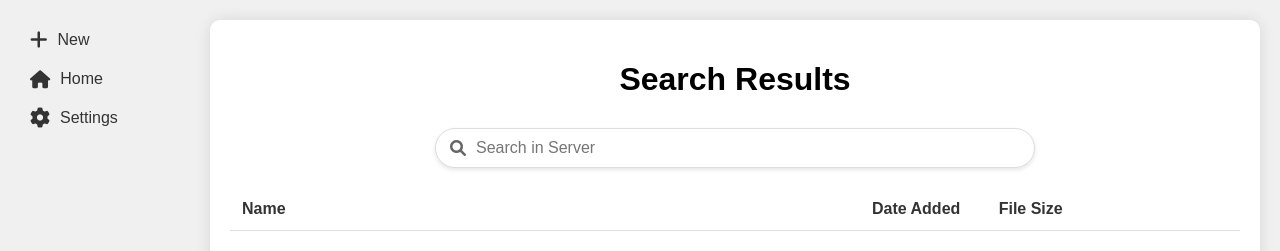
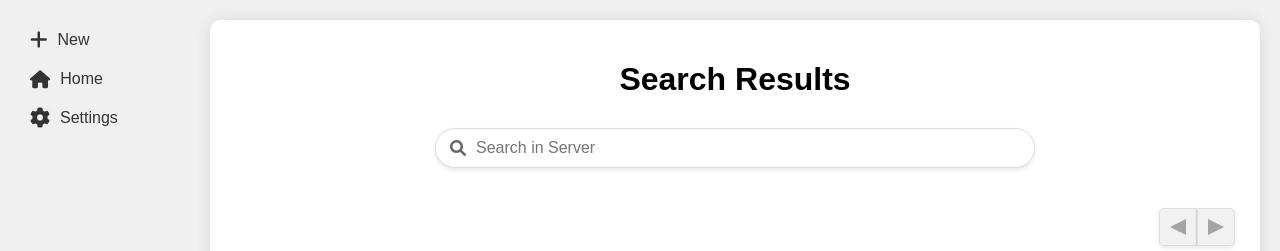
Before and after one commit to joelewaldo/file-server, a Flask app: page /search-results in a window 1280 px wide. Shown: the top 251 px of the page. Run offline with Flask 3, Linux system fonts and the light colour scheme; the visitor is signed in with stand-in values (Sample User, id 1); lists and menus that the app fills with data are empty.

Commit message:
Added pagination

```diff
--- a/app/core/search.py
+++ b/app/core/search.py
@@ -20,7 +20,7 @@ def search():
     folder_id = request.args.get('folder_id', None, type=int)
     search_type = request.args.get('type', 'all', type=str)
     page = request.args.get('page', 1, type=int)
-    per_page = request.args.get('per_page', 10, type=int)  # Number of items per page
+    per_page = request.args.get('per_page', 25, type=int)  # Number of items per page
 
     if not query:
         return jsonify({'error': 'Query parameter is required'}), 400
@@ -95,6 +95,7 @@ def search():
         'has_prev': paginated_results.has_prev,
         'next_page': paginated_results.next_num if paginated_results.has_next else None,
         'prev_page': paginated_results.prev_num if paginated_results.has_prev else None,
+        'current_page': page,
         'total_items': paginated_results.total
     })
 
@@ -103,7 +104,7 @@ def list_search(current_user):
     folder_id = request.args.get('folder_id', None, type=int)
     search_type = request.args.get('type', 'all', type=str)
     page = request.args.get('page', 1, type=int)
-    per_page = request.args.get('per_page', 10, type=int)  # Number of items per page
+    per_page = request.args.get('per_page', 25, type=int)  # Number of items per page
 
     if not query:
         return {
@@ -202,6 +203,7 @@ def list_search(current_user):
         'has_prev': paginated_results.has_prev,
         'next_page': paginated_results.next_num if paginated_results.has_next else None,
         'prev_page': paginated_results.prev_num if paginated_results.has_prev else None,
+        'current_page': page,
         'total_items': paginated_results.total
     }
 
--- a/static/css/file_style.css
+++ b/static/css/file_style.css
@@ -1098,3 +1098,72 @@ h1 {
   overflow: hidden;
   text-overflow: ellipsis;
 }
+
+.pagination-controls {
+  display: flex;
+  align-items: center;
+  justify-content: flex-end;
+  margin-top: 20px;
+  margin-right: 5px;
+  margin-bottom: 5px;
+}
+
+.pagination-btn {
+  border: none;
+  padding: 10px;
+  background: #f1f1f1;
+  text-align: center;
+  text-decoration: none;
+  display: inline-block;
+  font-size: 14px;
+  font-weight: 600;
+  box-shadow: 0 2px 4px rgba(0, 0, 0, 0.1);
+  cursor: pointer;
+  display: flex;
+  justify-content: center;
+  align-items: center;
+  border: 1px solid #ddd;
+  gap: 5px;
+}
+
+#next-page-btn {
+  border-top-right-radius: 5px;
+  border-bottom-right-radius: 5px;
+}
+
+#prev-page-btn {
+  border-top-left-radius: 5px;
+  border-bottom-left-radius: 5px;
+}
+
+.pagination-btn:disabled {
+  cursor: not-allowed;
+}
+
+.pagination-btn:hover:not(:disabled) {
+  background-color: #cdcdcd; /* Darker blue on hover */
+}
+
+#current-page,
+#total-pages {
+  font-size: 16px;
+  margin: 0 10px;
+}
+
+.right-arrow {
+  width: 0;
+  height: 0;
+  border-top: 8px solid transparent;
+  border-bottom: 8px solid transparent;
+  border-left: 16px solid #a4a4a4; /* Color for the arrow */
+  display: inline-block;
+}
+
+.left-arrow {
+  width: 0;
+  height: 0;
+  border-top: 8px solid transparent;
+  border-bottom: 8px solid transparent;
+  border-right: 16px solid #a4a4a4; /* Color for the arrow */
+  display: inline-block;
+}
--- a/templates/files.html
+++ b/templates/files.html
@@ -116,11 +116,13 @@
               >
                 <i class="fa fa-download" aria-hidden="true"></i>
               </a>
+              {% if item.parent_id %}
               <i
                 class="fa-solid fa-pencil cursor"
                 aria-hidden="true"
                 data-url="{{ url_for('main.rename_folder', folder_id=item.id, parent_id=item.parent_id) }}"
               ></i>
+              {% endif %}
               <i
                 class="fa fa-trash cursor"
                 aria-hidden="true"
--- a/templates/files_gallery.html
+++ b/templates/files_gallery.html
@@ -109,6 +109,7 @@
                 ><button class="download-btn">Download</button></a
               >
             </li>
+            {% if folder.parent_id %}
             <li>
               <i class="fa-solid fa-pencil" aria-hidden="true"></i>
               <button
@@ -118,6 +119,7 @@
                 Rename Folder
               </button>
             </li>
+            {% endif %}
             <li>
               <i class="fa fa-trash" aria-hidden="true"></i>
               <button
--- a/templates/search.html
+++ b/templates/search.html
@@ -25,6 +25,12 @@
         <button id="advanced-search-btn">Advanced Search</button>
       </div>
     </div>
+  </div>
+
+  <!-- Pagination Controls -->
+  <div class="pagination-controls">
+    <button id="prev-page-btn" class="pagination-btn" {% if not results['has_prev'] %}disabled{% endif %} ><div class="left-arrow"></div>{% if not results['has_next'] and results['has_prev'] %}Previous{% endif %}</button>
+    <button id="next-page-btn" class="pagination-btn" {% if not results['has_next'] %}disabled{% endif %}>{% if results['has_next'] %}Next{% endif %}<div class="right-arrow"></div></button>
   </div>
 
   <div class="table-container" id="search-results">
@@ -56,11 +62,13 @@
               >
                 <i class="fa fa-download" aria-hidden="true"></i>
               </a>
+              {% if item.parent_id %}
               <i
                 class="fa-solid fa-pencil cursor"
                 aria-hidden="true"
                 data-url="{{ url_for('main.rename_folder', folder_id=item.id, parent_id=item.parent_id) }}"
               ></i>
+              {% endif %}
               <i
                 class="fa fa-trash cursor"
                 aria-hidden="true"
@@ -353,5 +361,40 @@
     });
   });
 </script>
+<script>
+  const prevPageBtn = document.getElementById("prev-page-btn");
+  const nextPageBtn = document.getElementById("next-page-btn");
+  let currentPage = {{ results['current_page'] }};
+
+  prevPageBtn.addEventListener("click", function () {
+    if (currentPage > 1) {
+      currentPage--;
+      loadSearchResults(currentPage);
+    }
+  });
+
+  nextPageBtn.addEventListener("click", function () {
+    if ({{ results['next_page'] }}) {
+      currentPage++;
+      loadSearchResults(currentPage);
+    }
+  });
+
+  function loadSearchResults(page) {
+    // Get the current URL and its search parameters
+    const url = new URL(window.location.href);
+    const searchParams = new URLSearchParams(url.search);
+
+    // Set the 'page' parameter to the desired page
+    searchParams.set('page', page);
+
+    // Update the URL with the new page parameter (without reloading the page)
+    const newUrl = `${url.pathname}?${searchParams.toString()}`;
+    window.history.pushState({ path: newUrl }, '', newUrl);
+
+    // Reload the page to fetch the new search results
+    window.location.reload();
+  }
+</script>
 
 {% endblock %}
```
